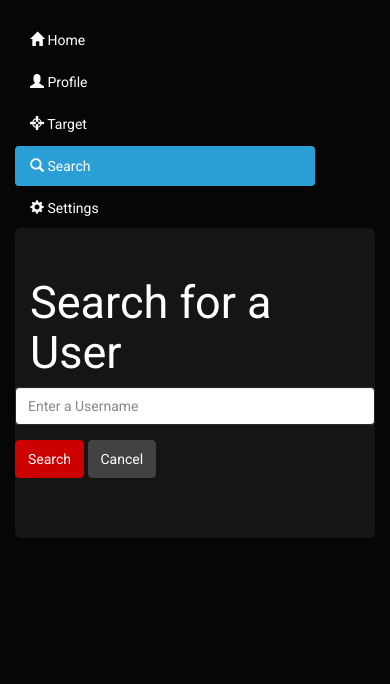
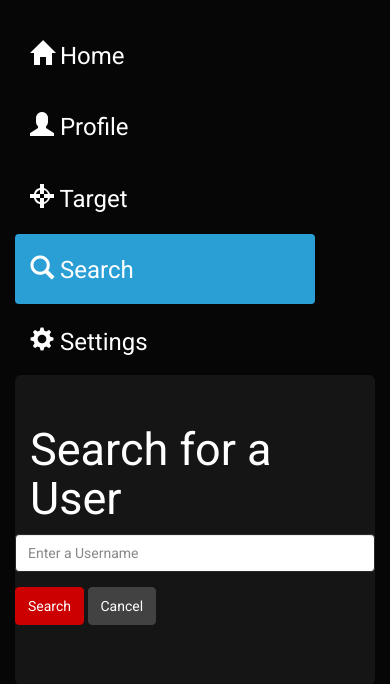
Before and after one commit to aslibman/Assassin, a Flask app: page /search in a window 390 px wide. Shown: the part 219-903 px from the top of the page. Before the commit the page ends 757 px from the top, so only its background shows below. Run offline with Flask 2, Linux system fonts and the light colour scheme; the visitor is signed in with stand-in values (Sample User, id 1); parts of the project's set-up code (start-up, migrations or seed data) failed here and were passed over.

Commit message:
made selection menu bigger for mobile view

```diff
--- a/templates/search.html
+++ b/templates/search.html
@@ -35,11 +35,11 @@
         <div class="col-lg-3">
             <div class="container-left" style="max-width:300px;">
 <ul class="nav nav-pills nav-stacked">
-  <li role="presentation"><a href="/home"><span class="glyphicon glyphicon-home"></span> Home</a></li>
-  <li role="presentation"><a href="/profile"><span class="glyphicon glyphicon-user"></span> Profile</a></li>
-  <li role="presentation"><a href="/target"><span class="glyphicon glyphicon-screenshot"></span> Target</a></li>
-  <li role="presentation" class="Active"><a href="/search"><span class="glyphicon glyphicon-search"></span> Search</a></li>
-  <li role="presentation"><a href="/settings"><span class="glyphicon glyphicon-cog"></span> Settings</a></li>
+  <li role="presentation"><a href="/home"><h4><span class="glyphicon glyphicon-home"></span>  Home</h4></a></li>
+  <li role="presentation"><a href="/profile"><h4><span class="glyphicon glyphicon-user"></span>  Profile</h4></a></li>
+  <li role="presentation"><a href="/target"><h4><span class="glyphicon glyphicon-screenshot"></span>  Target</h4></a></li>
+  <li role="presentation" class="Active"><a href="/search"><h4><span class="glyphicon glyphicon-search"></span>  Search</h4></a></li>
+  <li role="presentation"><a href="/settings"><h4><span class="glyphicon glyphicon-cog"></span>  Settings</h4></a></li>
 </ul>
 </div>
         </div>
```
Also changed, not shown: templates/profile.html (+8 -7 lines), templates/settings.html (+5 -5 lines), templates/target.html (+5 -5 lines).
